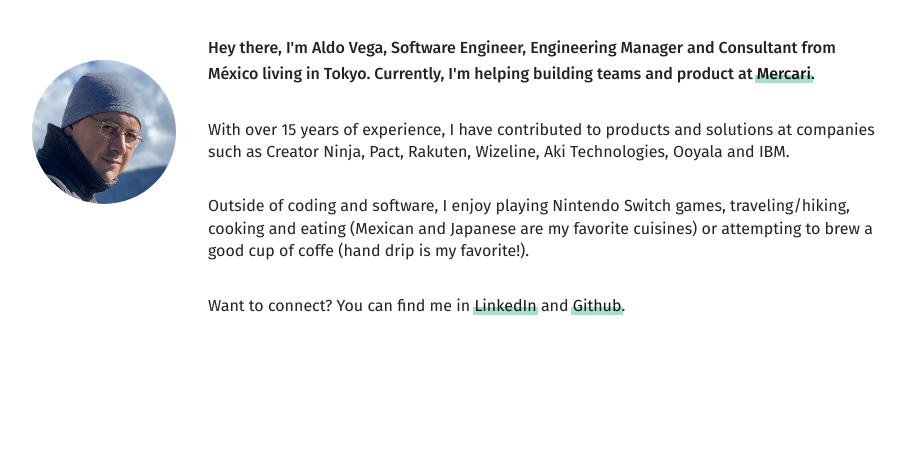
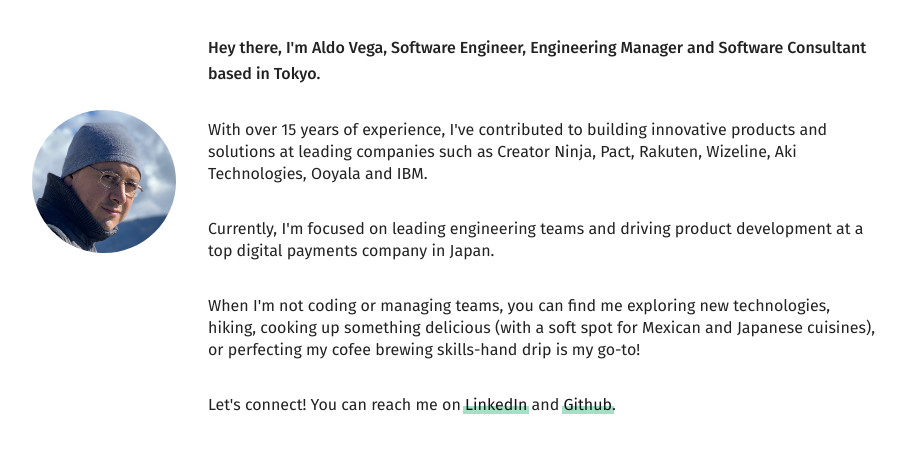
Before and after one commit to aldovc/aldovc.github.com, a plain HTML site: page index.html in a window 1280 px wide. Shown: the part 85-538 px from the top of the page, without its empty margins (184-1090 px from the left). Drawn offline with Linux system fonts and the light colour scheme.

Commit message:
Update bio with recent experiences

```diff
--- a/index.html
+++ b/index.html
@@ -41,10 +41,11 @@
     </div>
     <div class="col">
       <h1>Aldo Vega</h1>
-      <p><strong>Hey there, I'm Aldo Vega, Software Engineer, Engineering Manager and Consultant from México living in Tokyo. Currently, I'm helping building teams and product at <a href="https://mercari.jp" target="_blank">Mercari</a>.</strong></p>
-      <p>With over 15 years of experience, I have contributed to products and solutions at companies such as Creator Ninja, Pact, Rakuten, Wizeline, Aki Technologies, Ooyala and IBM.</p>
-      <p>Outside of coding and software, I enjoy playing Nintendo Switch games, traveling/hiking, cooking and eating (Mexican and Japanese are my favorite cuisines) or attempting to brew a good cup of coffe (hand drip is my favorite!).</p>
-      <p>Want to connect? You can find me in <a href="https://www.linkedin.com/in/vegaaldo" target="_blank">LinkedIn</a> and <a href="https://github.com/aldovc" target="_blank">Github</a>.</p>
+      <p><strong>Hey there, I'm Aldo Vega, Software Engineer, Engineering Manager and Software Consultant based in Tokyo.</strong></p>
+      <p>With over 15 years of experience, I've contributed to building innovative products and solutions at leading companies such as Creator Ninja, Pact, Rakuten, Wizeline, Aki Technologies, Ooyala and IBM.</p>
+      <p>Currently, I'm focused on leading engineering teams and driving product development at a top digital payments company in Japan.</p>
+      <p>When I'm not coding or managing teams, you can find me exploring new technologies, hiking, cooking up something delicious (with a soft spot for Mexican and Japanese cuisines), or perfecting my cofee brewing skills-hand drip is my go-to!</p>
+      <p>Let's connect! You can reach me on <a href="https://www.linkedin.com/in/vegaaldo" target="_blank">LinkedIn</a> and <a href="https://github.com/aldovc" target="_blank">Github</a>.</p>
       </div>
     </div>
   </div>
```
